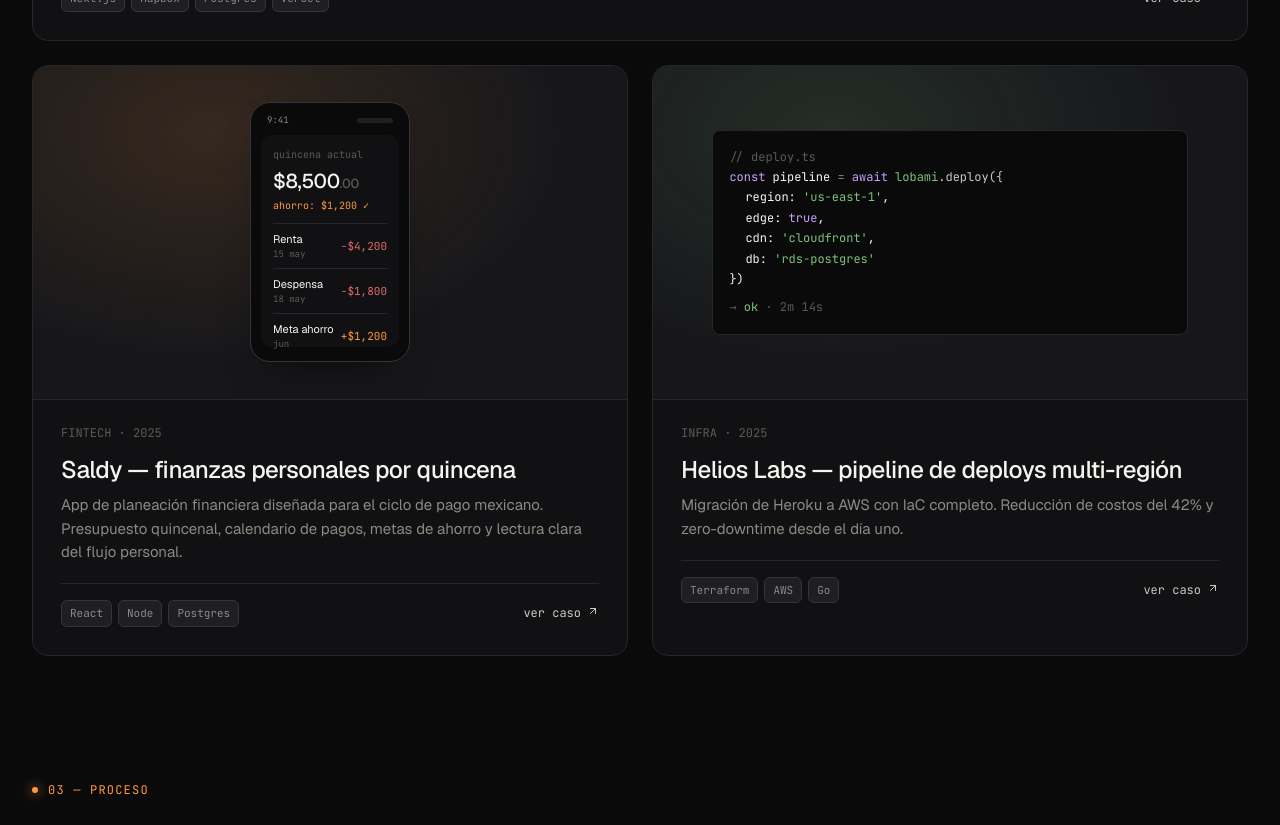
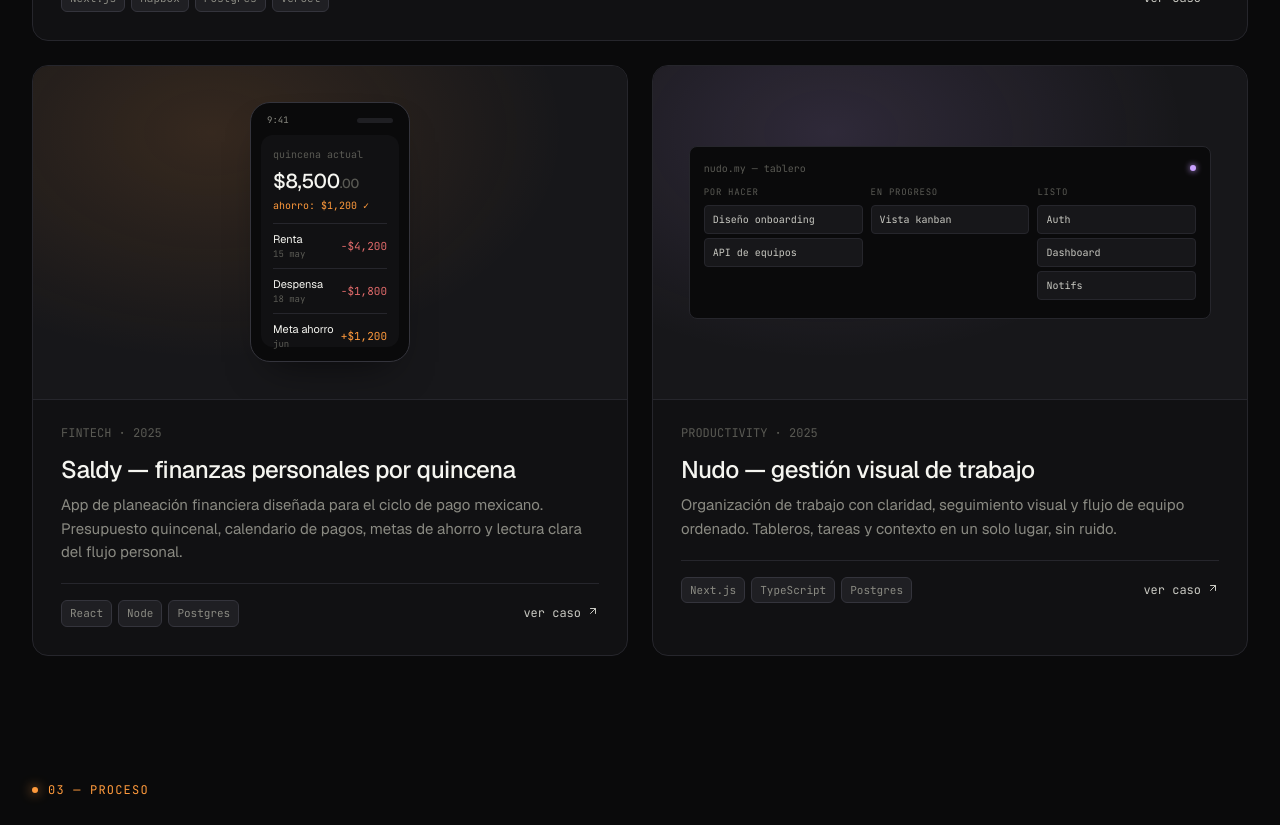
Before and after one commit to lobami/lobami-technologies, a React (Vite) app: page / in a window 1280 px wide. Shown: the part 3620-4445 px from the top of the page. Built offline with nearby package versions, Linux system fonts and the light colour scheme.

Commit message:
feat: replace Helios Labs with Nudo — real product kanban visual

```diff
--- a/src/App.jsx
+++ b/src/App.jsx
@@ -346,24 +346,28 @@
   );
 }
 
-function WorkVisualCode({ accent }) {
+function WorkVisualNudo({ accent }) {
+  const cols = [
+    { label: 'Por hacer', items: ['Diseño onboarding', 'API de equipos'] },
+    { label: 'En progreso', items: ['Vista kanban'] },
+    { label: 'Listo', items: ['Auth', 'Dashboard', 'Notifs'] },
+  ];
   return (
-    <div style={{ width: '80%', background: 'var(--bg-0)', border: '1px solid var(--border-1)', borderRadius: 8, padding: 16, fontFamily: 'var(--mono)', fontSize: 12, lineHeight: 1.7 }}>
-      <div style={{ color: 'var(--text-3)' }}>// deploy.ts</div>
-      <div>
-        <span style={{ color: '#c9a0ff' }}>const</span>
-        <span style={{ color: 'var(--text-0)' }}> pipeline </span>
-        <span style={{ color: 'var(--text-2)' }}>= </span>
-        <span style={{ color: '#c9a0ff' }}>await </span>
-        <span style={{ color: accent }}>lobami</span>
-        <span style={{ color: 'var(--text-1)' }}>.deploy({'{'}</span>
+    <div style={{ width: '88%', background: 'var(--bg-0)', border: '1px solid var(--border-1)', borderRadius: 8, padding: 14, fontFamily: 'var(--mono)', fontSize: 11 }}>
+      <div style={{ display: 'flex', justifyContent: 'space-between', alignItems: 'center', marginBottom: 10 }}>
+        <span style={{ color: 'var(--text-3)', fontSize: 10 }}>nudo.my — tablero</span>
+        <span style={{ width: 6, height: 6, borderRadius: '50%', background: accent, boxShadow: `0 0 6px ${accent}`, display: 'inline-block' }} />
       </div>
-      <div style={{ paddingLeft: 16 }}>region: <span style={{ color: 'var(--success)' }}>'us-east-1'</span>,</div>
-      <div style={{ paddingLeft: 16 }}>edge: <span style={{ color: '#c9a0ff' }}>true</span>,</div>
-      <div style={{ paddingLeft: 16 }}>cdn: <span style={{ color: 'var(--success)' }}>'cloudfront'</span>,</div>
-      <div style={{ paddingLeft: 16 }}>db: <span style={{ color: 'var(--success)' }}>'rds-postgres'</span></div>
-      <div>{'})'}</div>
-      <div style={{ color: 'var(--text-3)', marginTop: 8 }}>→ <span style={{ color: 'var(--success)' }}>ok</span> · 2m 14s</div>
+      <div style={{ display: 'grid', gridTemplateColumns: '1fr 1fr 1fr', gap: 8 }}>
+        {cols.map(col => (
+          <div key={col.label}>
+            <div style={{ color: 'var(--text-3)', fontSize: 9, textTransform: 'uppercase', letterSpacing: '0.08em', marginBottom: 6 }}>{col.label}</div>
+            {col.items.map(item => (
+              <div key={item} style={{ background: 'var(--bg-2)', border: '1px solid var(--border-1)', borderRadius: 4, padding: '6px 8px', marginBottom: 4, color: 'var(--text-1)', fontSize: 10 }}>{item}</div>
+            ))}
+          </div>
+        ))}
+      </div>
     </div>
   );
 }
@@ -393,13 +397,13 @@
     viz: 'mobile',
   },
   {
-    id: 'helios',
-    tag: 'INFRA · 2025',
-    title: 'Helios Labs — pipeline de deploys multi-región',
-    desc: 'Migración de Heroku a AWS con IaC completo. Reducción de costos del 42% y zero-downtime desde el día uno.',
-    stack: ['Terraform', 'AWS', 'Go'],
-    accent: '#7ec27e',
-    viz: 'code',
+    id: 'nudo',
+    tag: 'PRODUCTIVITY · 2025',
+    title: 'Nudo — gestión visual de trabajo',
+    desc: 'Organización de trabajo con claridad, seguimiento visual y flujo de equipo ordenado. Tableros, tareas y contexto en un solo lugar, sin ruido.',
+    stack: ['Next.js', 'TypeScript', 'Postgres'],
+    accent: '#c9a0ff',
+    viz: 'nudo',
   },
 ];
 
@@ -426,7 +430,7 @@
               }}>
                 {c.viz === 'dashboard' && <WorkVisualDashboard accent={c.accent} title={c.vizTitle} metrics={c.vizMetrics} labels={c.vizLabels} />}
                 {c.viz === 'mobile' && <WorkVisualMobile accent={c.accent} />}
-                {c.viz === 'code' && <WorkVisualCode accent={c.accent} />}
+                {c.viz === 'nudo' && <WorkVisualNudo accent={c.accent} />}
               </div>
               <div className="work-body">
                 <div className="work-meta"><span>{c.tag}</span></div>
```
